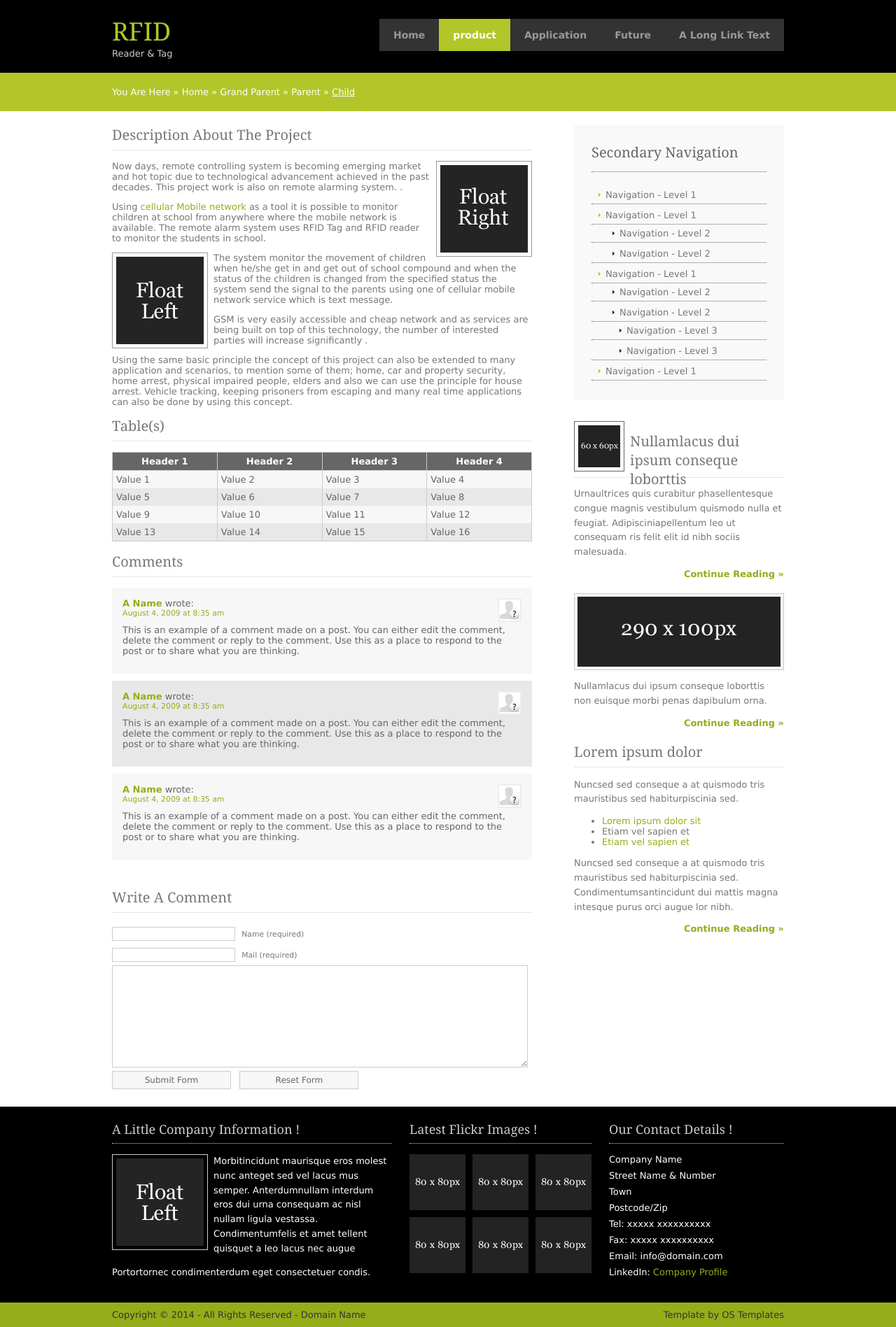
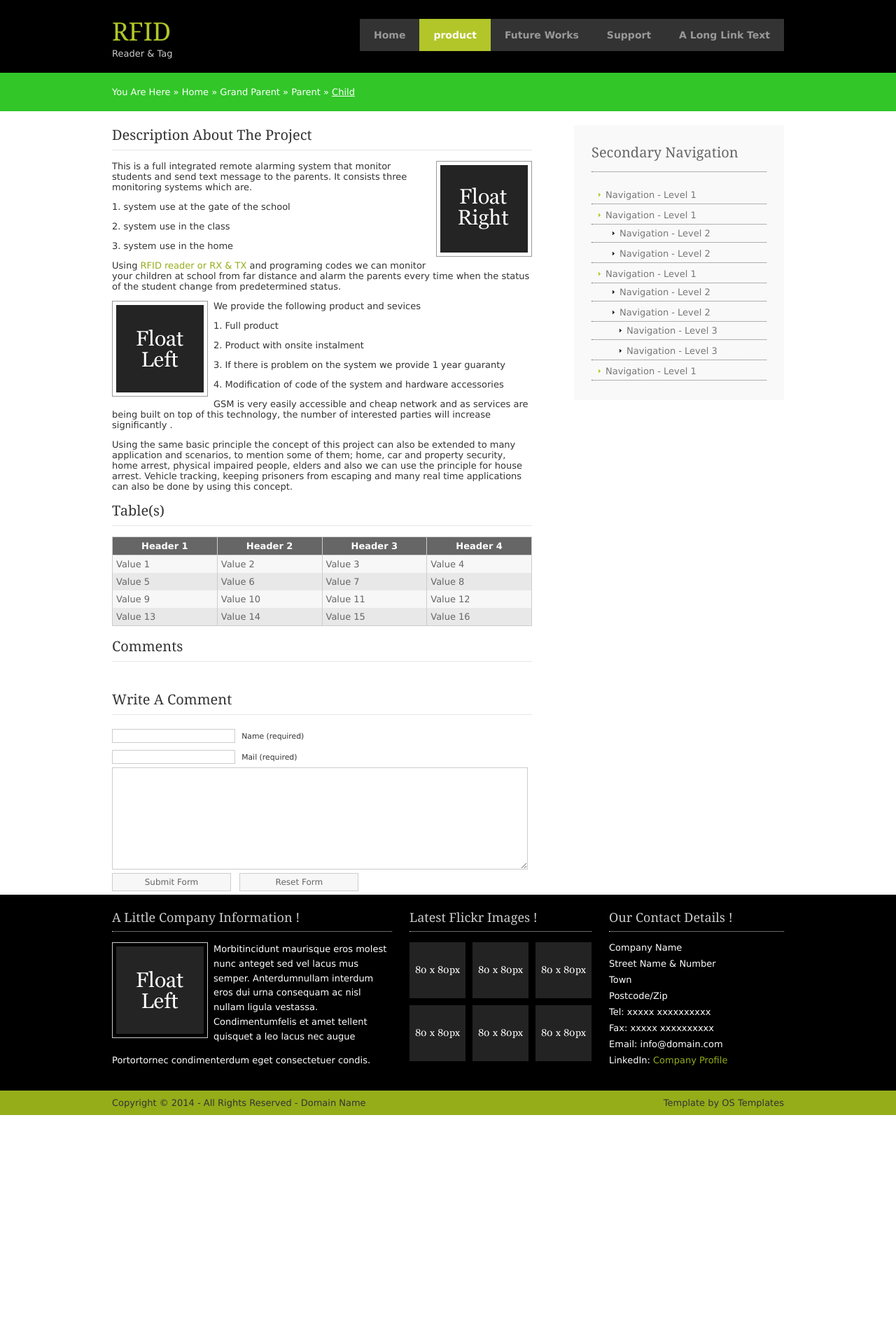
Before and after one commit to abenipro/RFID, a plain HTML site: page pages/style-demo.html in a window 1280 px wide. Shown: the whole page at 70% size. After the commit the page ends 1594 px from the top, so only its background shows below. Drawn offline with Linux system fonts and the light colour scheme.

Commit message:
final files

```diff
--- a/layout/styles/featured_slide.css
+++ b/layout/styles/featured_slide.css
@@ -8,8 +8,8 @@ Licence URI: http://www.os-templates.com/template-terms
 File: Featured Slider CSS
 */
 
-#featured_slide{display:block; position:relative; width:860px; height:260px; margin:0 auto; padding:20px 50px; overflow:hidden; font-size:12px; font-family:Verdana, Arial, Helvetica, sans-serif; color:#333333; background-color:#B2C629;}
-#featured_slide a{color:#FFFFFF; background-color:#B2C629;}
+#featured_slide{display:block; position:relative; width:860px; height:260px; margin:0 auto; padding:20px 50px; overflow:hidden; font-size:12px; font-family:Verdana, Arial, Helvetica, sans-serif; color:#333333; background-color:#32C629;}
+#featured_slide a{color:#FFFFFF; background-color:#32C629;}
 #featured_slide a, #featured_slide ul, #featured_slide img{margin:0; padding:0; border:none; outline:none; list-style:none; text-decoration:none;}
 #featured_slide h1, #featured_slide h2, #featured_slide h3, #featured_slide h4, #featured_slide h5, #featured_slide h6{margin:15px 0 10px 0; padding:0; line-height:normal; font-size:36px; font-weight:normal; font-family:Georgia, "Times New Roman", Times, serif;}
 
--- a/layout/styles/layout.css
+++ b/layout/styles/layout.css
@@ -25,7 +25,7 @@ body{margin:0; padding:0; font-size:13px; font-family:verdana, Arial, Helvetica,
 .clear{clear:both;}
 br.clear{clear:both; margin-top:-15px;}
 
-a{color:#B2C629; background-color:#FFFFFF; outline:none; text-decoration:none;}
+a{color:#32C629; background-color:#FFFFFF; outline:none; text-decoration:none;}
 
 .fl_left, .imgl{float:left;}
 .fl_right, .imgr{float:right;}
@@ -40,8 +40,8 @@ img{display:block; margin:0; padding:0; border:none;}
 div.wrapper{display:block; width:100%; margin:0; text-align:left;}
 div.wrapper h1, div.wrapper h2, div.wrapper h3, div.wrapper h4, div.wrapper h5, div.wrapper h6{margin:0; padding:0; font-size:20px; font-weight:normal; line-height:normal; font-family:Georgia, "Times New Roman", Times, serif;}
 .col1{color:#CCCCCC; background-color:#000000;}
-.col2, .col2 a{color:#FFFFFF; background-color:#B2C629;}
-.col3{color:#777777; background-color:#FFFFFF;}
+.col2, .col2 a{color:#FFFFFF; background-color:#32C629;}
+.col3{color:rgb(0, 0, 0) background-color:rgb(101, 174, 130);}
 .col3 a{color:#95AD19; background-color:#FFFFFF;}
 .col4{color:#FFFFFF; background-color:#000000;}
 .col4 a{color:#95AD19; background-color:#000000;}
--- a/pages/style-demo.html
+++ b/pages/style-demo.html
@@ -24,12 +24,12 @@ Licence URI: http://www.os-templates.com/template-terms
       <ul>
         <li><a href="../index.html">Home</a></li>
         <li class="active"><a href="style-demo.html">product</a></li>
-        <li><a href="full-width.html">Application</a></li>
-        <li><a href="#">Future</a>
+        <li><a href="full-width.html">Future Works</a></li>
+        <li><a href="#">Support</a>
           <ul>
-            <li><a href="#">Link 1</a></li>
-            <li><a href="#">Link 2</a></li>
-            <li><a href="#">Link 3</a></li>
+            <li><a href="#">FAQ</a></li>
+            <li><a href="#">Tips</a></li>
+            <li><a href="#">Blogs</a></li>
           </ul>
         </li>
         <li class="last"><a href="#">A Long Link Text</a></li>
@@ -60,11 +60,18 @@ Licence URI: http://www.os-templates.com/template-terms
     <div id="content">
       <h1>Description About The Project</h1>
       <img class="imgr" src="../images/demo/imgr.gif" alt="" width="125" height="125" />
-      <p>
-Now days, remote controlling system is becoming emerging market and hot topic due to technological advancement achieved in the past decades. This project work is also on remote alarming system.   .</p>
-      <p>Using <a href="#">cellular Mobile network</a>  as a tool it is possible to monitor children at school from anywhere where the mobile network is available.  The remote alarm system uses RFID Tag and RFID reader to monitor the students in school.</p>
+      <p>This is a full integrated remote alarming system that monitor students and send text message to the parents. It consists three monitoring systems which are.</p>
+	  </p> 1. system use at the gate of the school
+	  </p> 2. system use in the class
+	  </p> 3. system use in the home
+	  <p>Using <a href="#">RFID reader or RX & TX </a>  and programing codes we can monitor your children at school from far distance and alarm the parents every time when the status of the student change from predetermined status.</p>
       <img class="imgl" src="../images/demo/imgl.gif" alt="" width="125" height="125" />
-      <p>The system monitor the movement of children when he/she get in and get out of school compound and when the status of the children is changed from the specified status the system send the signal to the parents using one of cellular mobile network service which is text message. </p>
+      <p> We provide the following product and sevices  </p>
+	  </p> 1. Full product </p>
+	  </p> 2. Product with onsite instalment  </p>
+	  </p> 3. If there is problem on the system we provide 1 year guaranty  </p>
+	  </p> 4. Modification of code of the system  and hardware accessories</p>
+
       <p>GSM is very easily accessible and cheap network and as  services  are  being  built  on top  of  this technology,  the  number  of  interested parties  will increase significantly .</p>
       <p>Using the same basic principle the concept of this project can also be extended to many application and scenarios, to mention some of them; home, car and property security, home arrest, physical impaired people, elders and also we can use the principle for house arrest. Vehicle tracking, keeping prisoners from escaping and many real time applications can also be done by using this concept.</p>
       <h2>Table(s)</h2>
@@ -106,23 +113,7 @@ Now days, remote controlling system is becoming emerging market and hot topic du
       </table>
       <div id="comments">
         <h2>Comments</h2>
-        <ul class="commentlist">
-          <li class="comment_odd">
-            <div class="author"><img class="avatar" src="../images/demo/avatar.gif" width="32" height="32" alt="" /><span class="name"><a href="#">A Name</a></span> <span class="wrote">wrote:</span></div>
-            <div class="submitdate"><a href="#">August 4, 2009 at 8:35 am</a></div>
-            <p>This is an example of a comment made on a post. You can either edit the comment, delete the comment or reply to the comment. Use this as a place to respond to the post or to share what you are thinking.</p>
-          </li>
-          <li class="comment_even">
-            <div class="author"><img class="avatar" src="../images/demo/avatar.gif" width="32" height="32" alt="" /><span class="name"><a href="#">A Name</a></span> <span class="wrote">wrote:</span></div>
-            <div class="submitdate"><a href="#">August 4, 2009 at 8:35 am</a></div>
-            <p>This is an example of a comment made on a post. You can either edit the comment, delete the comment or reply to the comment. Use this as a place to respond to the post or to share what you are thinking.</p>
-          </li>
-          <li class="comment_odd">
-            <div class="author"><img class="avatar" src="../images/demo/avatar.gif" width="32" height="32" alt="" /><span class="name"><a href="#">A Name</a></span> <span class="wrote">wrote:</span></div>
-            <div class="submitdate"><a href="#">August 4, 2009 at 8:35 am</a></div>
-            <p>This is an example of a comment made on a post. You can either edit the comment, delete the comment or reply to the comment. Use this as a place to respond to the post or to share what you are thinking.</p>
-          </li>
-        </ul>
+
       </div>
       <h2>Write A Comment</h2>
       <div id="respond">
@@ -172,26 +163,8 @@ Now days, remote controlling system is becoming emerging market and hot topic du
           <li><a href="#">Navigation - Level 1</a></li>
         </ul>
       </div>
-      <div class="holder">
-        <h2 class="title"><img src="../images/demo/60x60.gif" alt="" />Nullamlacus dui ipsum conseque loborttis</h2>
-        <p>Urnaultrices quis curabitur phasellentesque congue magnis vestibulum quismodo nulla et feugiat. Adipisciniapellentum leo ut consequam ris felit elit id nibh sociis malesuada.</p>
-        <p class="readmore"><a href="#">Continue Reading &raquo;</a></p>
-      </div>
-      <div class="holder">
-        <div class="imgholder"><img src="../images/demo/290x100.gif" alt="" /></div>
-        <p>Nullamlacus dui ipsum conseque loborttis non euisque morbi penas dapibulum orna.</p>
-        <p class="readmore"><a href="#">Continue Reading &raquo;</a></p>
-      </div>
-      <div class="holder">
-        <h2>Lorem ipsum dolor</h2>
-        <p>Nuncsed sed conseque a at quismodo tris mauristibus sed habiturpiscinia sed.</p>
-        <ul>
-          <li><a href="#">Lorem ipsum dolor sit</a></li>
-          <li>Etiam vel sapien et</li>
-          <li><a href="#">Etiam vel sapien et</a></li>
-        </ul>
-        <p>Nuncsed sed conseque a at quismodo tris mauristibus sed habiturpiscinia sed. Condimentumsantincidunt dui mattis magna intesque purus orci augue lor nibh.</p>
-        <p class="readmore"><a href="#">Continue Reading &raquo;</a></p>
+
+
       </div>
     </div>
     <br class="clear" />
```
Also changed, not shown: pages/full-width.html (+14 -30 lines), index.html (line endings or trailing spaces), layout/scripts/jquery.jcarousel.setup.js (line endings or trailing spaces), layout/scripts/jquery.min.js, layout/styles/forms.css (line endings or trailing spaces), layout/styles/navi.css (line endings or trailing spaces), layout/styles/tables.css (line endings or trailing spaces), licence.txt.
